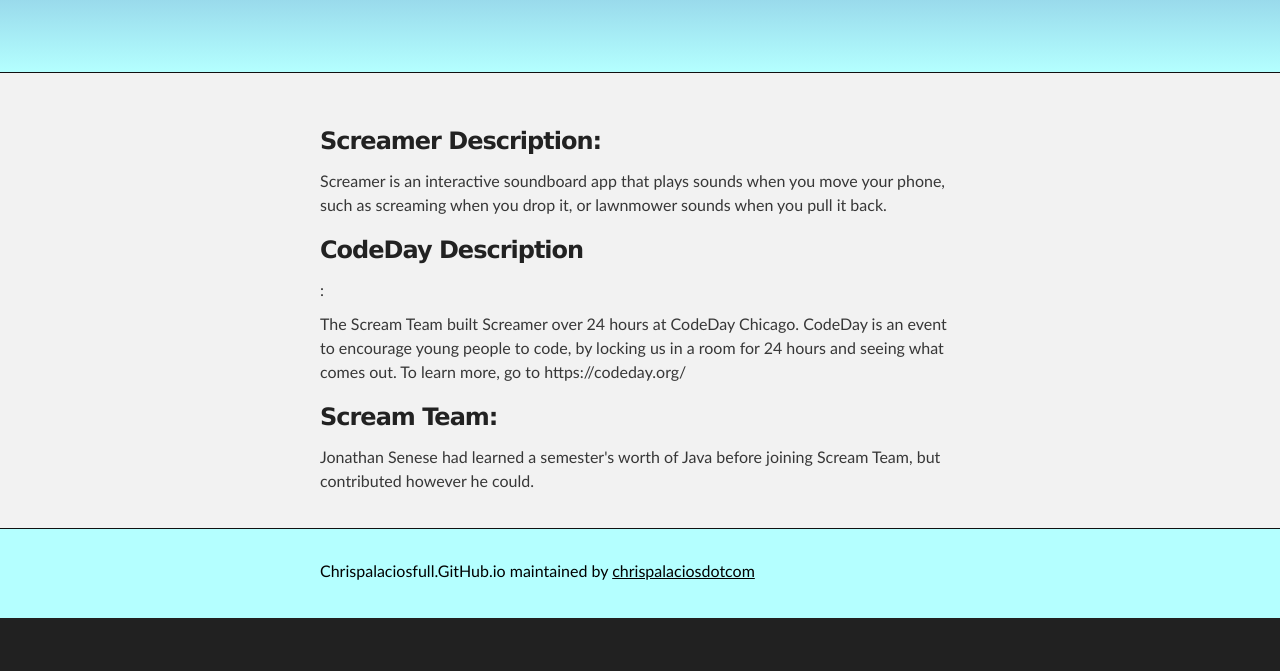
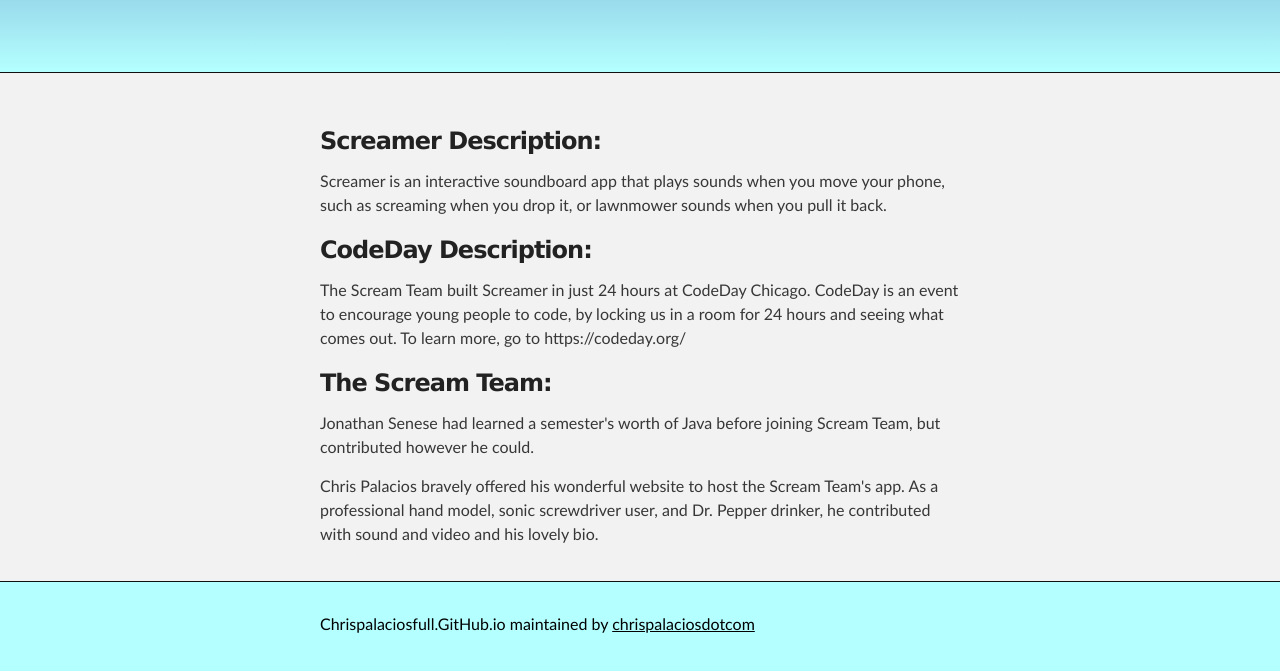
Before and after one commit to Rickcush/chrispalaciosfull.github.io, a plain HTML site: page index.html in a window 1280 px wide. Shown: the part 232-903 px from the top of the page. Before the commit the page ends 850 px from the top, so only its background shows below. Drawn offline with Linux system fonts and the light colour scheme.

Commit message:
Updated my bio
wow

```diff
--- a/index.html
+++ b/index.html
@@ -33,12 +33,12 @@
 <h3>Screamer Description: </h3>
 <p>Screamer is an interactive soundboard app that plays sounds when you move your phone, such as screaming when you drop it, or lawnmower sounds when you pull it back.
 
-<h3>CodeDay Description</h3>:
-<p>The Scream Team built Screamer over 24 hours at CodeDay Chicago. CodeDay is an event to encourage young people to code, by locking us in a room for 24 hours and seeing what comes out. To learn more, go to https://codeday.org/
+<h3>CodeDay Description:</h3>
+<p>The Scream Team built Screamer in just 24 hours at CodeDay Chicago. CodeDay is an event to encourage young people to code, by locking us in a room for 24 hours and seeing what comes out. To learn more, go to https://codeday.org/
 
-<h3>Scream Team:</h3>
+<h3><b>The Scream Team:</b></h3>
 <p><b>Jonathan Senese</b> had learned a semester's worth of Java before joining Scream Team, but contributed however he could.</p>
-
+<p><b>Chris Palacios</b> bravely offered his wonderful website to host the Scream Team's app. As a professional hand model, sonic screwdriver user, and Dr. Pepper drinker, he contributed with sound and video and his lovely bio.</p>
 
       </section>
     </div>
```
